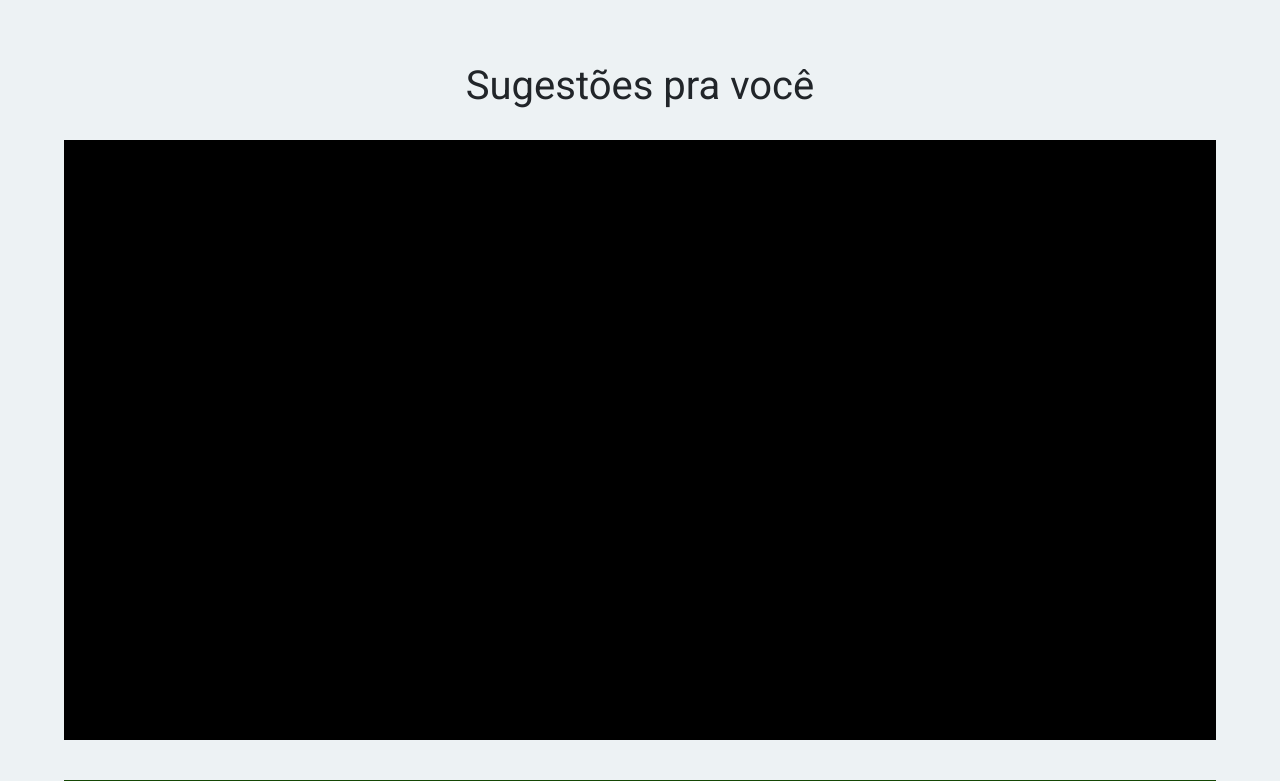
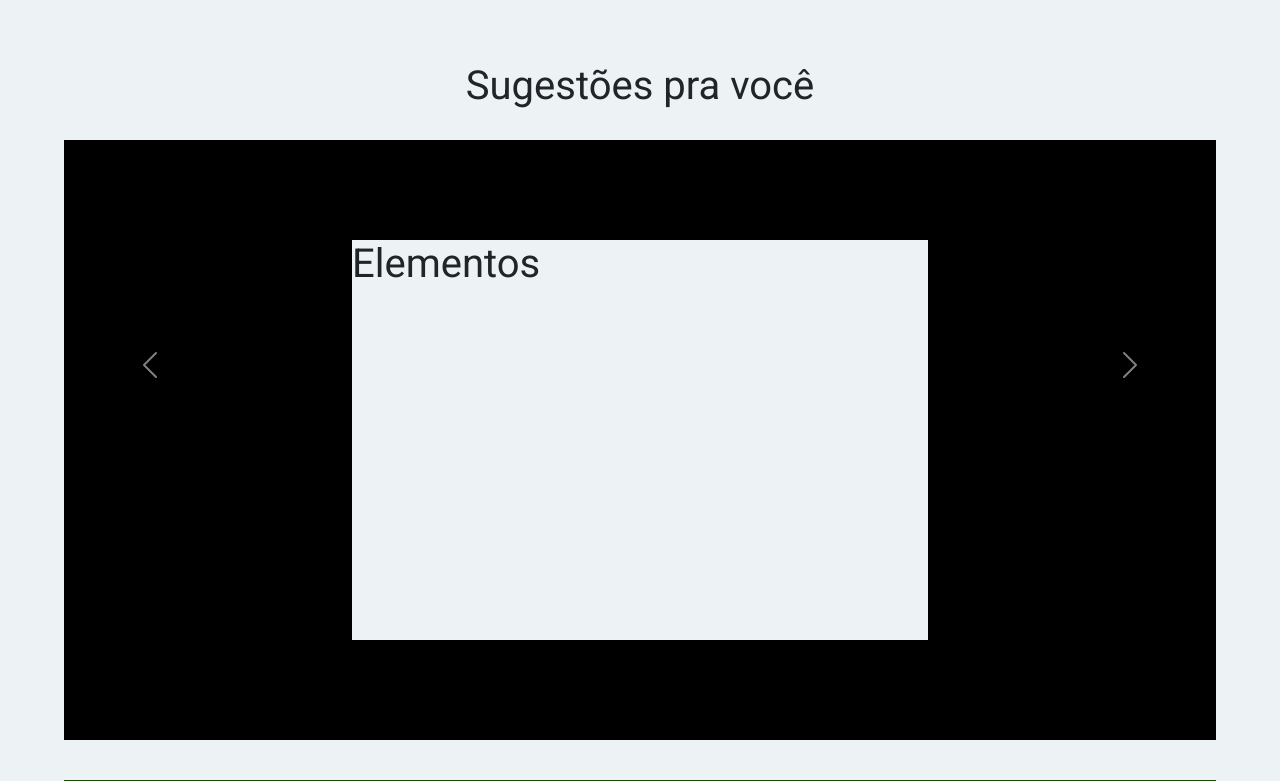
Before and after one commit to 01Vitorhugo/BusCampo, a PHP site: page / in a window 1280 px wide. Shown: the part 1830-2611 px from the top of the page. Run offline with PHP 8.4, Linux system fonts and the light colour scheme.

Commit message:
facilitando a vida do carlos

```diff
--- a/css/index.css
+++ b/css/index.css
@@ -148,6 +148,22 @@ body{
     display: flex;
     justify-content: center;
     align-items: center;
+}
+
+#carouselExampleInterval{
+    margin: 0;
+}
+.sugestao-content .carousel-item{
+   margin-left: 25%;
+   margin-top: 100px;
+   height: 400px;
+}
+.carousel-item .BD-element{
+    background-color: #edf2f4;
+    height: 100%;
+    width: 50%;
+
+
 }
 .trabalhe-conosco{
     height: 1000px;
--- a/index.php
+++ b/index.php
@@ -83,6 +83,36 @@ include('menu.php');
         <div class="sugestao-content">
             <div class="text-sugestao">
                 <h1>Sugestões pra você</h1>
+            </div>
+            <div id="carouselExampleInterval" class="carousel slide" data-bs-ride="carousel">
+                <div class="carousel-inner">
+                    <div class="carousel-item active" data-bs-interval="1000">
+                        <div class="BD-element">
+                            <h1>Elementos</h1>
+
+                        </div>
+                    </div>
+                    <div class="carousel-item" data-bs-interval="1000">
+                    <div class="BD-element">
+                            <h1>Elementos 2</h1>
+
+                        </div>
+                    </div>
+                    <div class="carousel-item" data-bs-interval="1000">
+                    <div class="BD-element">
+                            <h1>Elementos 3</h1>
+
+                        </div>
+                    </div>
+                </div>
+                <button class="carousel-control-prev" type="button" data-bs-target="#carouselExampleInterval" data-bs-slide="prev">
+                    <span class="carousel-control-prev-icon" aria-hidden="true"></span>
+                    <span class="visually-hidden">Previous</span>
+                </button>
+                <button class="carousel-control-next" type="button" data-bs-target="#carouselExampleInterval" data-bs-slide="next">
+                    <span class="carousel-control-next-icon" aria-hidden="true"></span>
+                    <span class="visually-hidden">Next</span>
+                </button>
             </div>
         </div>
         <!-- End sugestao-content -->
--- a/login.php
+++ b/login.php
@@ -16,4 +16,5 @@
         <p><input type="submit" id="botao" value="Entrar"></p>
     </form>
 </body>
+<a href="cadastro.php">Cadastro</a>
 </html>
--- a/menu.php
+++ b/menu.php
@@ -29,7 +29,7 @@
         <a class="nav-link" href="#">Modalidades</a>
         <a class="nav-link" href="#">Contato</a>
         <a class="nav-link" href="#">Divulgue seu local</a>
-       <span class="login-span"><a class="nav-link" id="dif" href="#"> Login</a></span>
+       <span class="login-span"><a class="nav-link" id="dif" href="login.php"> Login</a></span>
       </div>
     </div>
   </div>
```
